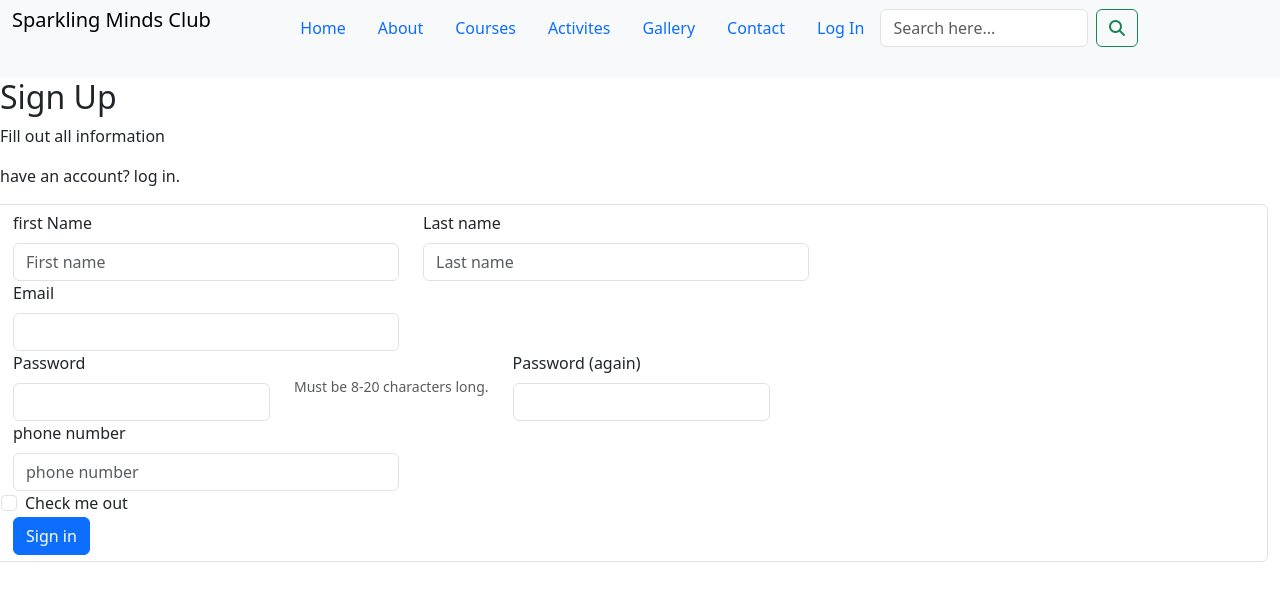
After one commit to Jawahir01/Sparkling-Minds, a Flask app: template templates/register.html in a window 1280 px wide. The commit adds this page. Shown: the top 601 px of the page. Run offline with Flask 3, Linux system fonts and the light colour scheme; the template is opened without the code that fills it, so the values that code supplies are empty; some libraries are stand-ins or nearby versions.

Commit message:
Create initial register template

```diff
--- a/templates/base.html
+++ b/templates/base.html
@@ -25,22 +25,18 @@
         <nav class="navbar navbar-expand-lg bg-body-tertiary">
             <div class="container-fluid">
                 <div class="row">
-                    <div class="col-lg-2 col-md-3 col-sm-4">
+                    <div class="col-1">
                         <a class="navbar-brand" href="#">
-                            <img src="/docs/5.3/assets/brand/bootstrap-logo.svg" alt="Logo" width="30" height="24"
-                                class="d-inline-block align-text-top">
-                            <h4>Sparkling Minds Club</h4>
+                            <h5>Sparkling Minds Club</h5>
                         </a>
                     </div>
 
-                    <div class="col-lg-10 col-md-9 col-sm-8 ">
-                        <button class="navbar-toggler" type="button" data-bs-toggle="collapse"
-                            data-bs-target="#navbarNavAltMarkup" aria-controls="navbarNavAltMarkup" aria-expanded="false"
-                            aria-label="Toggle navigation">
+                    <div class="col-11 ">
+                        <button class="navbar-toggler" type="button" data-bs-toggle="collapse" data-bs-target="#navbarNavAltMarkup"
+                            aria-controls="navbarNavAltMarkup" aria-expanded="false" aria-label="Toggle navigation">
                             <span class="navbar-toggler-icon"></span>
                         </button>
-                        <div class="collapse navbar-collapse justify-content-center nav-pills nav-fill"
-                            id="navbarNavAltMarkup">
+                        <div class="collapse navbar-collapse justify-content-end nav-pills nav-fill" id="navbarNavAltMarkup">
                             <ul class="nav ">
                                 <li class="nav-item">
                                     <a class="nav-link" href="#">Home</a>
@@ -60,32 +56,22 @@
                                 <li class="nav-item">
                                     <a class="nav-link" href="#">Contact</a>
                                 </li>
-                                <li class="atf__header-options atf__header-options-2">
-                                    <!-- header-search-1 -->
-                                    <div class="header-search-area d-none d-xl-block">
-                                        <div class="header-search search-open">
-                                            <div class="search-icon">
-                                                <i class="fa-solid fa-magnifying-glass for-search-show"></i>
-                                                <i class="fa-solid fa-circle-xmark for-search-close"></i>
-                                            </div>
-                                        </div>
-                                        <div class="header-search-form search-open">
-                                            <form id="#" method="get" action="#">
-                                                <input type="text" name="search" value="" placeholder="Search here..."
-                                                    fdprocessedid="2tc4p">
-                                                <button type="submit" fdprocessedid="dp0g8u">
-                                                    <span><i class="fa-search"></i>
-                                                    </span>
-                                                </button>
-                                            </form>
-                                        </div>
-                                    </div>
+                                <li class="nav-item">
+                                    <a class="nav-link" href="#">Log In</a>
                                 </li>
                             </ul>
+                            <div class="col-3">
+                                <form class="d-flex" role="search">
+                                    <input class="form-control me-2" type="search" placeholder="Search here..." aria-label="Search">
+                                    <button class="btn btn-outline-success" type="submit">
+                                        <i class="fa-solid fa-magnifying-glass for-search-show"></i>
+                                    </button>
+                                </form>
+                            </div>
                         </div>
                     </div>
                 </div>
-            </div>
+           </div>
         </nav>
     </header>
     {% block content %}
--- /dev/null
+++ b/templates/register.html
@@ -0,0 +1,57 @@
+{% extends "base.html" %}
+
+{% block content %}
+
+<div class="row">
+    <div class="col">
+        <h2>Sign Up</h2>
+        <p class="col"> Fill out all information</p>
+        <p class="col"> have an account? log in.</p>
+    </div>
+</div>
+<form class="row form-control justify-content-center">
+    <div class="row">
+        <div class="col-md-4">
+            <label for="fname" class="form-label">first Name</label>
+            <input type="text" class="form-control" placeholder="First name" aria-label="First name" />
+        </div>
+        <div class="col-md-4">
+            <label for="lname" class="form-label">Last name</label>
+            <input type="text" class="form-control" placeholder="Last name" aria-label="Last name" />
+        </div>
+    </div>
+    <div class="row">
+        <div class="col-md-4">
+            <label for="inputEmail4" class="form-label">Email</label>
+            <input type="email" class="form-control" id="inputEmail4" />
+        </div>
+        <div class="row align-items-center">
+            <div class="col-auto">
+                <label for="inputPassword4" class="form-label">Password</label>
+                <input type="password" class="form-control" id="inputPassword4" />
+            </div>
+            <div class="col-auto">
+                <span id="passwordHelpInline" class="form-text">
+                    Must be 8-20 characters long.
+                </span>
+            </div>
+            <div class="col-auto">
+                <label for="inputPassword4" class="form-label">Password (again)</label>
+                <input type="password" class="form-control" id="inputPassword4" />
+            </div>
+        </div>
+        <div class="col-md-4">
+            <label for="inputAddress" class="form-label">phone number</label>
+            <input type="number" class="form-control" id="inputAddress" placeholder="phone number" />
+        </div>
+        <div class="form-check">
+            <input class="form-check-input" type="checkbox" id="gridCheck" />
+            <label class="form-check-label" for="gridCheck"> Check me out </label>
+        </div>
+    </div>
+    <div class="col-12">
+        <button type="submit" class="btn btn-primary">Sign in</button>
+    </div>
+</form>
+
+{% endblock%}
```
Also changed, not shown: static/css/style.css (deleted, +0 -109 lines), templates/courses.html (+7 -12 lines).
